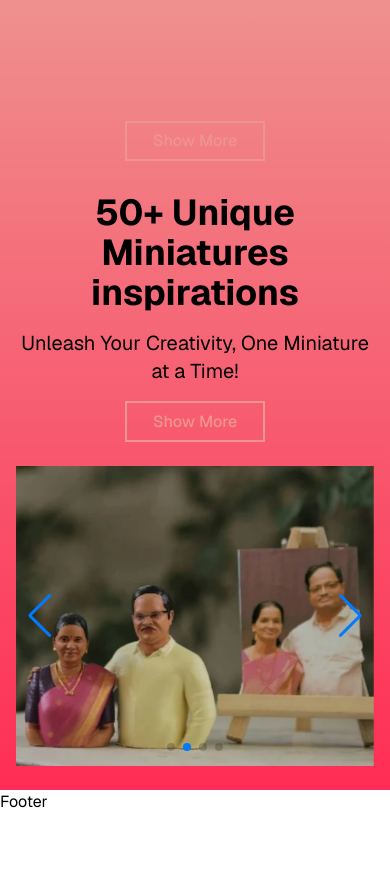
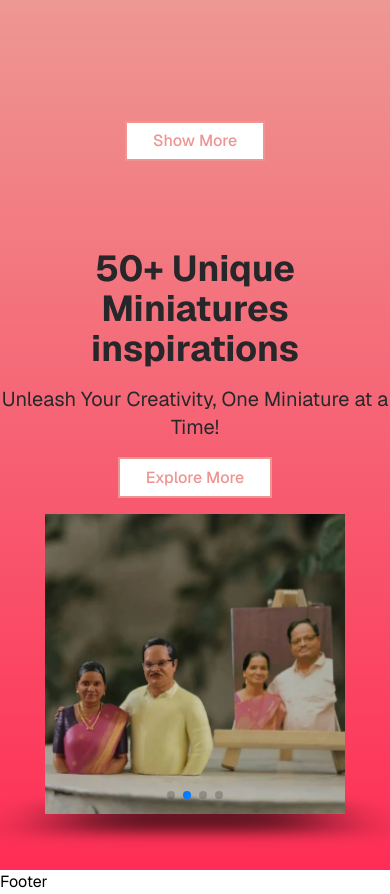
Before and after one commit to RPJ-Overseas-Exim/miniworld, a Next.js app: page / in a window 390 px wide. Shown: the part 2300-3194 px from the top of the page. Before the commit the page ends 3114 px from the top, so only its background shows below. Built offline with nearby package versions, Linux system fonts and the light colour scheme.

Commit message:
added the cube slider and I think the layout shift has been resolved

```diff
--- a/src/components/home_page/products/Product_Section.tsx
+++ b/src/components/home_page/products/Product_Section.tsx
@@ -66,6 +66,7 @@ export default function Products(){
             <div className="flex items-center justify-center">
                 <Link
                     href="/products"
+                    className="bg-white"
                 >
                     <ArrowButton>
                         Show More
--- a/src/components/home_page/slider/Slider_Section.tsx
+++ b/src/components/home_page/slider/Slider_Section.tsx
@@ -5,28 +5,29 @@ import Slides from "./Slider_Slides"
 
 export default function SliderSection(){
     return (
-        <section className="w-11/12 flex flex-col md:flex-row items-center justify-center m-auto">
-            {/* left section */}
-            <div className="text-black w-full md:w-1/2 flex items-center justify-center">
+        <section className="flex items-center flex-col md:flex-row py-14 gap-4">
+            <SloganDiv />
+
+            <Slides />
+        </section>
+    )
+}
+
+export function SloganDiv(){
+    return (
+        <div className="text-zinc-800 w-full md:w-1/2 flex items-center justify-center">
             <div className=" w-full md:w-2/3 flex flex-col gap-y-4 items-center md:items-start">
 
                 <h2 className="text-4xl font-bold text-center md:text-left">50+ Unique Miniatures inspirations</h2>
                 <h3 className="text-xl text-center md:text-left">Unleash Your Creativity, One Miniature at a Time!</h3>
 
-                    <Link href="/products" className="w-[max-content]">
+                <Link href="/products" className="w-[max-content] bg-white">
                     <ArrowButton>
-                            <div>Show More</div>
+                        <div className="">Explore More</div>
                     </ArrowButton>
                 </Link>
 
             </div>
         </div>
-
-            {/* right side slider section */}
-            <div className="w-full md:w-1/2 py-6">
-                <Slides />
-            </div>
-
-        </section>
     )
 }
--- a/src/components/home_page/slider/Slider_Slides.tsx
+++ b/src/components/home_page/slider/Slider_Slides.tsx
@@ -2,42 +2,47 @@
 import React from "react";
 import Image from "next/image";
 
-import {Navigation, Pagination, EffectCube, Autoplay} from "swiper/modules"
+import { Pagination, EffectCube, Autoplay} from "swiper/modules"
 import { Swiper, SwiperSlide } from "swiper/react";
 import "swiper/css";
-import 'swiper/css/navigation';
 import 'swiper/css/pagination';
 import 'swiper/css/effect-cube';
 
 export default function SwiperSlides(){
+    const slideImages = [
+        "/images/slides/slide_1.webp",
+        "/images/slides/slide_2.webp",
+        "/images/slides/slide_3.webp",
+        "/images/slides/slide_4.webp"
+    ]
+
      return (
         <Swiper
+            className="w-[300px] h-[300px]"
             loop={true}
-          autoplay={{
-              delay: 2500,
-              disableOnInteraction: false,
-          }}
             grabCursor={true}
-          modules={[Navigation, Pagination, EffectCube, Autoplay]}
+            modules={[Pagination, EffectCube, Autoplay]}
             navigation
             pagination={{clickable: true}}
             effect={"cube"}
             cubeEffect={{
               shadow: true,
               slideShadows: true,
-              shadowOffset: 0,
-              shadowScale: 0.14,
+              shadowOffset: 20,
+              shadowScale: 0.94,
             }}
-          className="my-swiper h-[300px]"
+            autoplay={{
+                delay: 5000,
+            }}
         >
-            {["/images/slides/slide_1.webp", "/images/slides/slide_2.webp", "/images/slides/slide_3.webp", "/images/slides/slide_4.webp"].map((value, index)=>(
+        {slideImages.map((value, index)=>(
             <SwiperSlide key={index}>
                 <Image
                     src={value}
-                        alt=""
+                    alt="Slide image"
                     width={100}
                     height={100}
-                        className="w-full h-full object-cover"
+                    className="w-full h-full aspect-square"
                 />
             </SwiperSlide>
         ))}
--- a/src/styles/globals.css
+++ b/src/styles/globals.css
@@ -36,16 +36,24 @@
         background-color: white;
     }
 
+    .swiper {
+      width: 300px;
+      height: 300px;
+      position: absolute;
+      left: 50%;
+      top: 50%;
+      margin-left: -150px;
+      margin-top: -150px;
+    }
 
-    .swiper-slide{
-        text-align: center;
-        font-size: 18px;
-        background-color: white;
+    .swiper-slide {
+      background-position: center;
+      background-size: cover;
+    }
 
-        display: flex;
-        justify-content: center;
-        align-items: center;
-        color: black;
+    .swiper-slide img {
+      display: block;
+      width: 100%;
     }
 
     .home-gradient{
```
Lines whose indentation alone changed are shown as unchanged.
